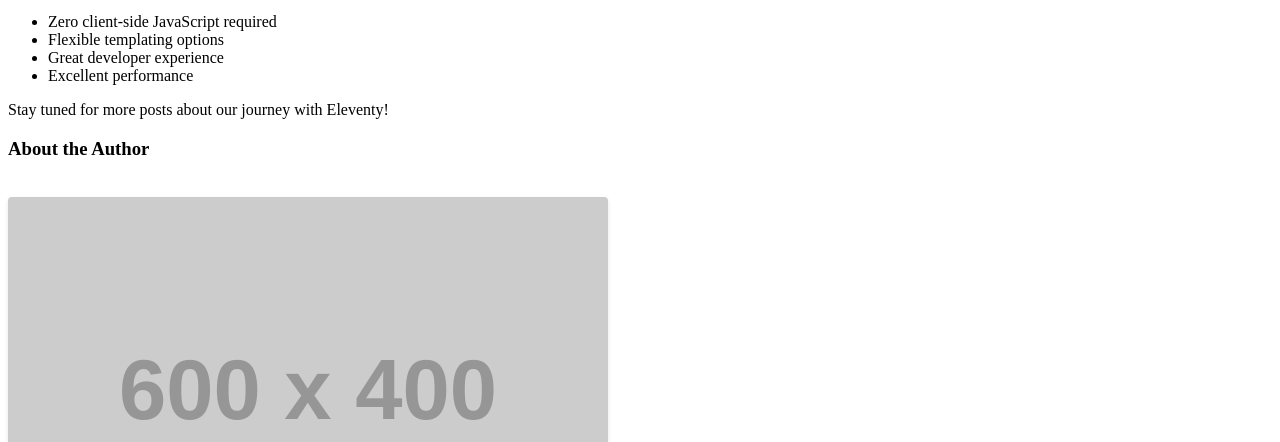
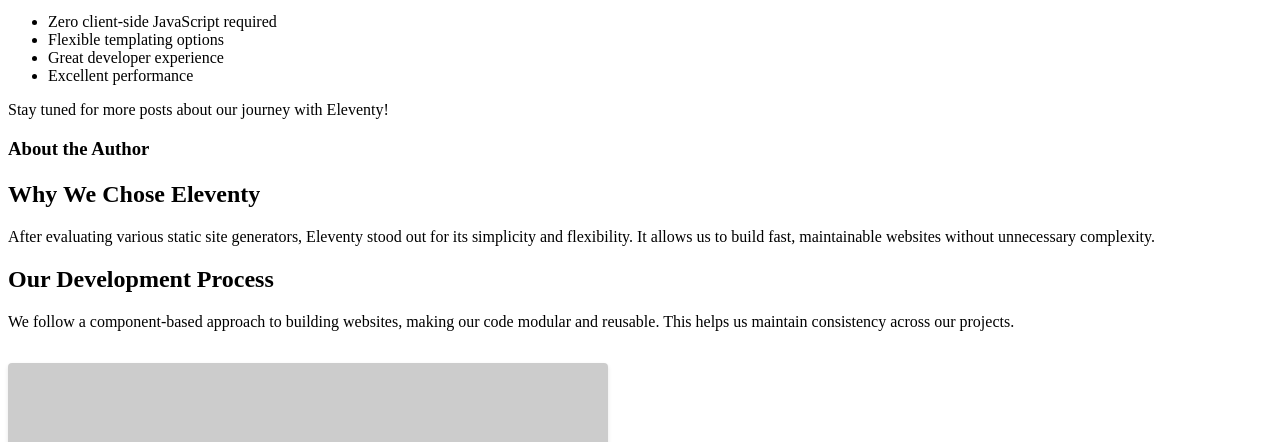
Before and after one commit to bamboounderwear/marcoux11ty, an Eleventy site: page blog/first-post.md in a window 1280 px wide. Shown: the part 358-800 px from the top of the page. Built offline with nearby package versions, Linux system fonts and the light colour scheme; Eleventy itself is replaced by a stand-in of ours; files that its build step writes are made by us from their sources; placeholder pictures from the web are drawn by us.

Commit message:
first post

```diff
--- /dev/null
+++ b/_includes/rich-text.njk
@@ -0,0 +1,8 @@
+<div class="rich-text mb-8">
+    {% if data.title %}
+    <h2>{{ data.title }}</h2>
+    {% endif %}
+    {% if data.text %}
+    <p>{{ data.text }}</p>
+    {% endif %}
+</div>
--- a/blog/first-post.md
+++ b/blog/first-post.md
@@ -11,6 +11,14 @@
         bio: Senior web developer passionate about JAMstack and modern web development.
         avatar: https://i.pravatar.cc/300?img=1
         twitter: janesmith
+  - name: rich-text.njk
+    data:
+      title: Why We Chose Eleventy
+      text: After evaluating various static site generators, Eleventy stood out for its simplicity and flexibility. It allows us to build fast, maintainable websites without unnecessary complexity.
+  - name: rich-text.njk
+    data:
+      title: Our Development Process
+      text: We follow a component-based approach to building websites, making our code modular and reusable. This helps us maintain consistency across our projects.
   - name: image.njk
     data:
       imgurl: https://placehold.co/600x400.jpg
```
